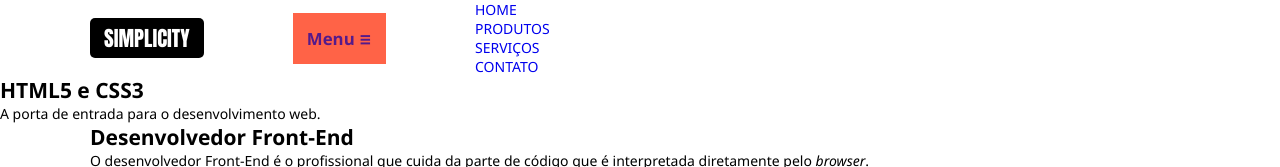
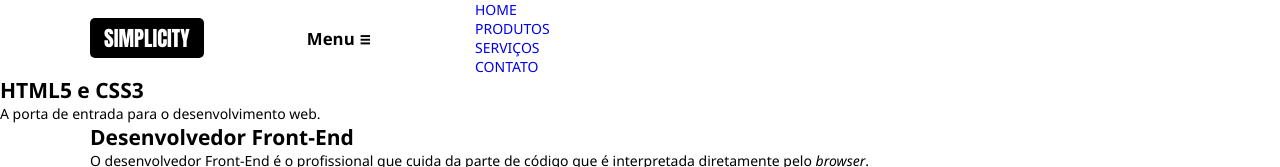
Before and after one commit to veronica-romano/simplicity-inicio, a plain HTML site: page index.html in a window 1280 px wide. Shown: the top 167 px of the page. Drawn offline with Linux system fonts and the light colour scheme.

Commit message:
Update estilo.css

```diff
--- a/css/estilo.css
+++ b/css/estilo.css
@@ -52,10 +52,13 @@ nav h2{
     text-align: right;
 }
 .icone{
-    background-color: tomato;
     font-size: 1.2rem;
     padding: 1rem;
     display: inline-block;
+    color: black;
+}
+h2 a{
+
 }
 .menu{
     list-style: none;
```
